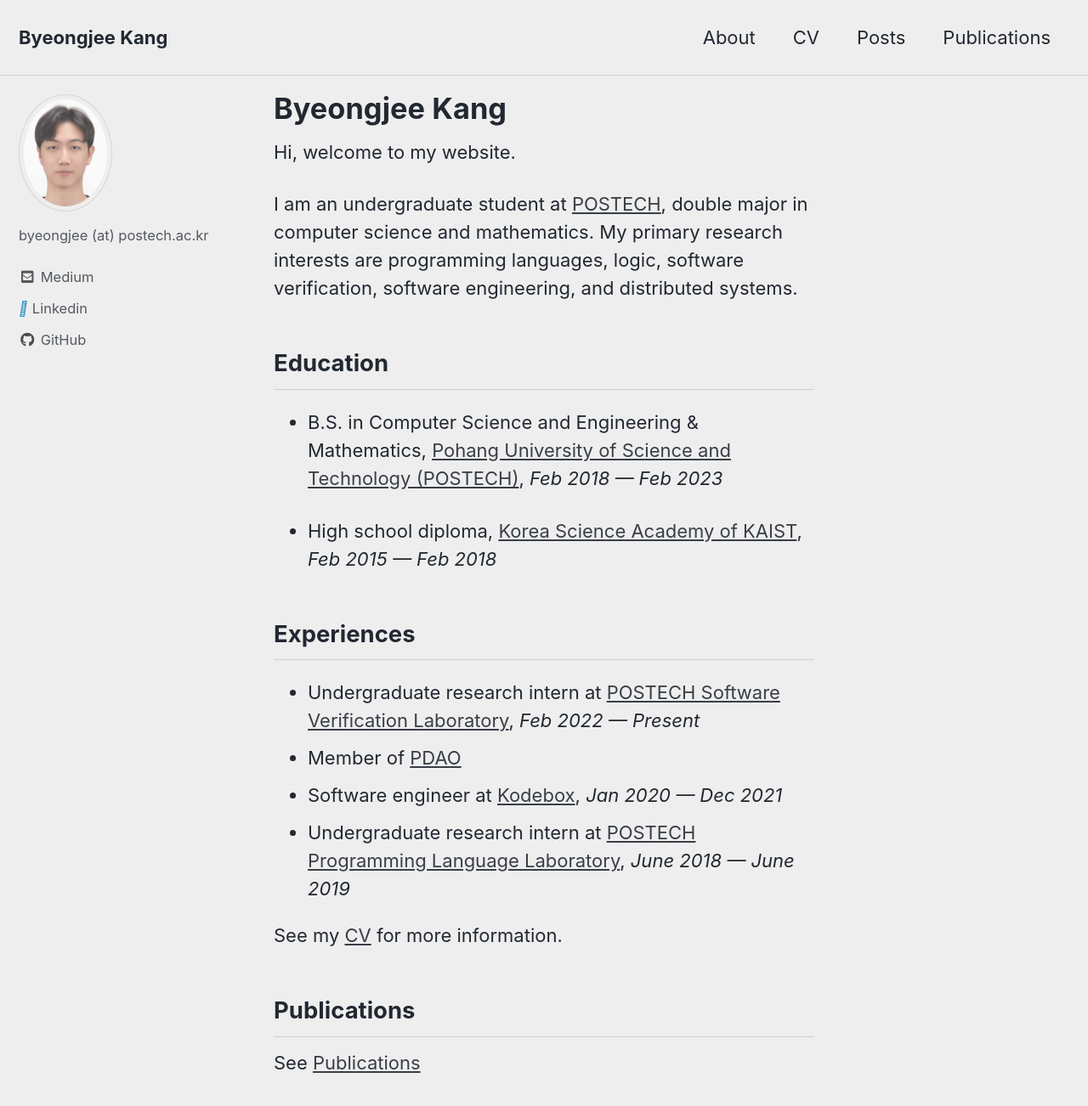
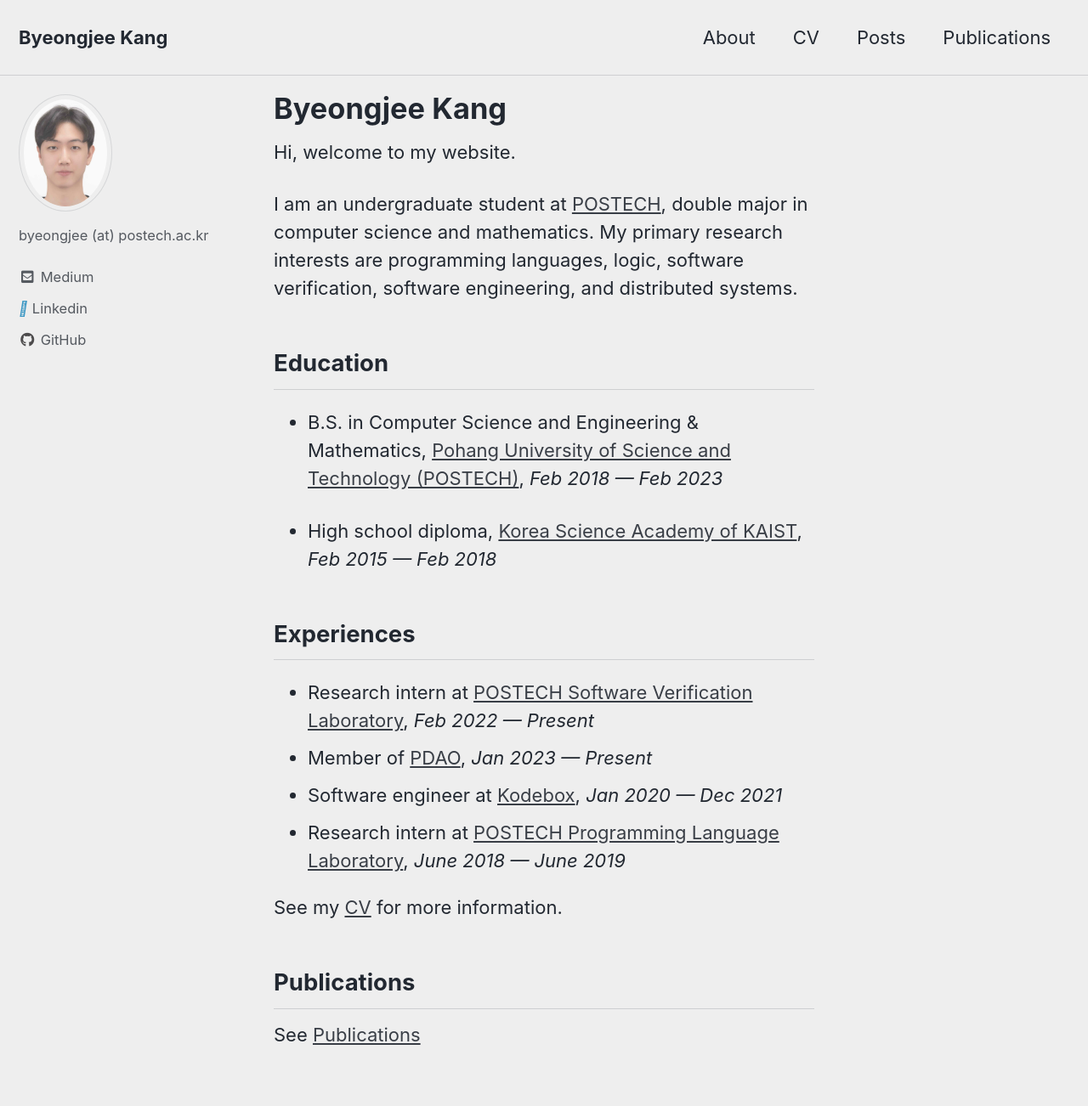
Before and after one commit to byeongjee/byeongjee.github.io, a Jekyll site: the page built from _pages/home.md, in a window 1280 px wide and 1329 px high. Shown: the top 1302 px of the window at 85% size. Built offline with Jekyll 4.4.1, drawn with Linux system fonts in a browser that asks for light colours; cached includes are drawn as plain includes.

Commit message:
Update vitae

```diff
--- a/_pages/home.md
+++ b/_pages/home.md
@@ -17,11 +17,10 @@ My primary research interests are programming languages, logic, software verific
 - High school diploma, [Korea Science Academy of KAIST](https://ksa.hs.kr/Eng), *Feb 2015 — Feb 2018*
 
 ## Experiences
-- Undergraduate research intern at [POSTECH Software Verification Laboratory](http://sv.postech.ac.kr/), *Feb 2022 — Present*
-- Member of [PDAO](https://github.com/postech-dao)
-- Software engineer at [Kodebox](https://kodebox.io/),
-*Jan 2020 — Dec 2021*
-- Undergraduate research intern at [POSTECH Programming Language Laboratory](http://pl.postech.ac.kr/), *June 2018 — June 2019*
+- Research intern at [POSTECH Software Verification Laboratory](http://sv.postech.ac.kr/), *Feb 2022 --- Present*
+- Member of [PDAO](https://github.com/postech-dao), *Jan 2023 --- Present*
+- Software engineer at [Kodebox](https://kodebox.io/), *Jan 2020 — Dec 2021*
+- Research intern at [POSTECH Programming Language Laboratory](http://pl.postech.ac.kr/), *June 2018 — June 2019*
 
 See my [CV](https://www.dropbox.com/s/r3x9pbgic00eh3e/cv.pdf?dl=0) for more information.
 
```
